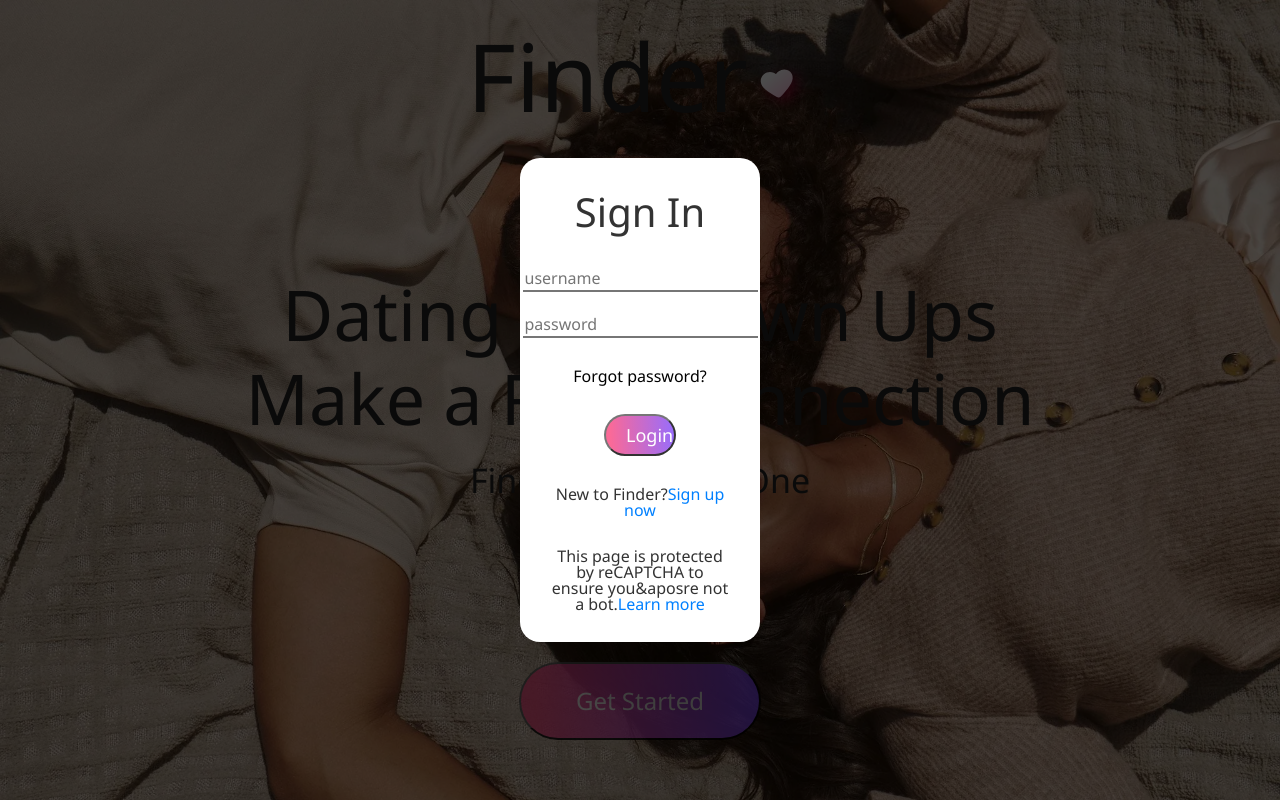
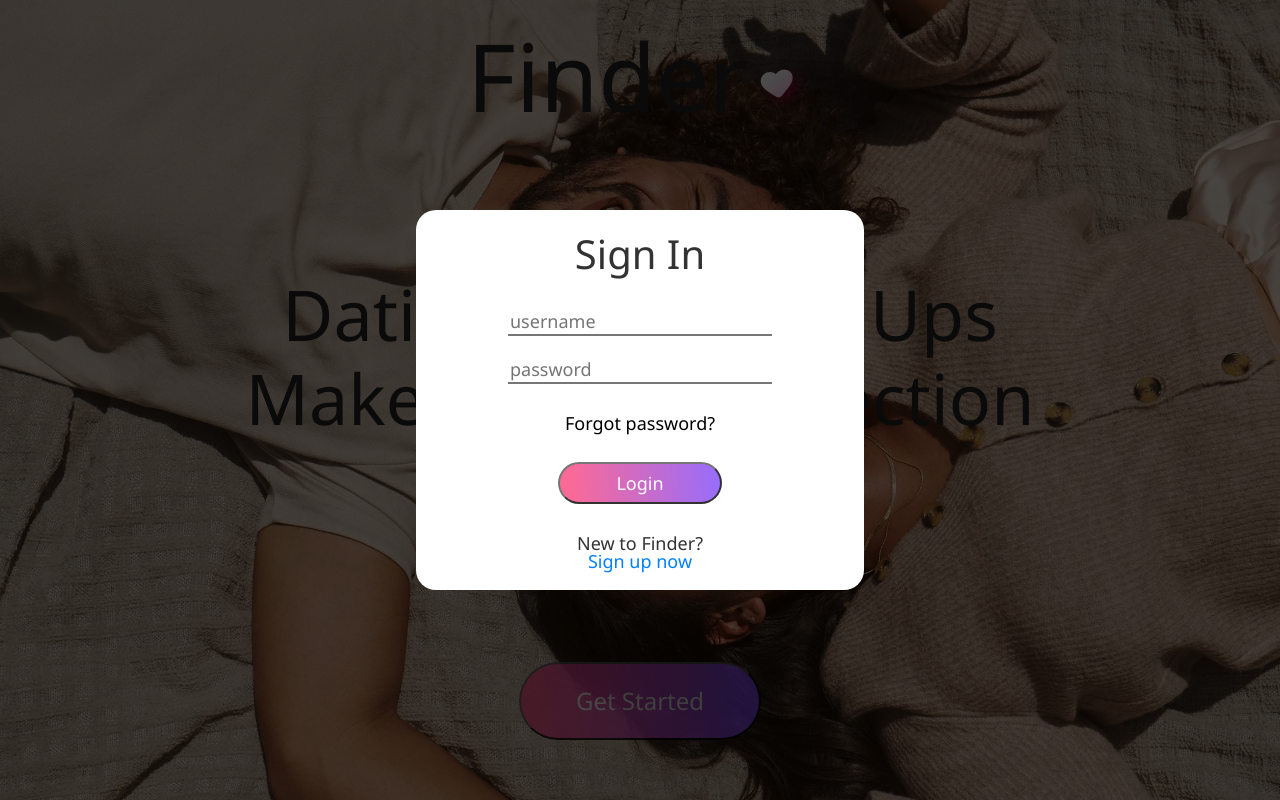
Before and after one commit to evvgenchik/Dating-app, a React (Vite) app in the folder client/: page / in a window 1280 px wide. Both pictures are taken after a click on the button "Get Started". Built offline with nearby package versions, Linux system fonts and the light colour scheme.

Commit message:
fix: popup

```diff
--- a/client/src/components/Modal/Modal.module.scss
+++ b/client/src/components/Modal/Modal.module.scss
@@ -19,27 +19,15 @@
   pointer-events: all;
 }
 
-.content.active {
+.content {
+  text-align: center;
+  transform: scale(0);
   border-radius: 20rem;
-  padding: 10rem;
   background-color: #fff;
-  text-align: center;
-  transform: scale(1);
-  width: 30vh;
-}
-
-.content {
-  padding: 20rem;
-  border: 12rem;
-  border-color: #fff;
-  text-align: center;
-  transform: scale(0.1);
+  width: 35vw;
   transition: 0.8s all;
 }
 
-.login {
-  display: flex;
-  flex-direction: column;
-  gap: 30rem;
-  padding: 20rem;
+.content.active {
+  transform: scale(1);
 }
--- a/client/src/components/Modal/Modal.tsx
+++ b/client/src/components/Modal/Modal.tsx
@@ -1,25 +1,48 @@
-import { FC } from 'react';
+import { FC, useEffect, useRef } from 'react';
 import styles from './Modal.module.scss';
+
 type Props = {
   active: boolean;
   setActive: (flag: boolean) => void;
-  className: string;
-  children: JSX.Element[];
+  children: JSX.Element;
 };
 
-const Modal: FC<Props> = ({ active, setActive, className, children }) => {
+const Modal: FC<Props> = ({ active, setActive, children }) => {
+  const popup = useRef(null);
+
+  const handleKeyDown = (e: React.KeyboardEvent) => {
+    if (e.code === 'Escape') {
+      setActive(false);
+      e.stopPropagation();
+    }
+  };
+
+  useEffect(() => {
+    if (popup.current) {
+      const input = popup.current as HTMLDivElement;
+      input.focus();
+    }
+  });
+
   return (
     <div
+      role='tab'
+      tabIndex={0}
       onClick={() => setActive(false)}
+      onKeyDown={handleKeyDown}
       className={active ? `${styles.modal} ${styles.active}` : styles.modal}
     >
       <div
+        ref={popup}
+        role='tab'
+        tabIndex={0}
         onClick={(e) => e.stopPropagation()}
+        onKeyDown={handleKeyDown}
         className={
           active ? `${styles.content} ${styles.active}` : styles.content
         }
       >
-        <div className={styles[className]}>{children.map((el) => el)}</div>
+        {children}
       </div>
     </div>
   );
--- a/client/src/components/UI/Button/MyButton.module.scss
+++ b/client/src/components/UI/Button/MyButton.module.scss
@@ -28,3 +28,19 @@
   margin: 0 auto;
   display: block;
 }
+
+.modal-btn {
+  font-size: 18rem;
+  padding: 10rem 20rem;
+  border-radius: 30rem;
+  width: 40%;
+  margin: 0 auto;
+}
+
+@media (width < 768px) {
+  .modal-btn {
+    font-size: 12rem;
+    padding: 3rem 5rem;
+    min-width: 40rem;
+  }
+}
--- a/client/src/components/UI/Button/MyButton.tsx
+++ b/client/src/components/UI/Button/MyButton.tsx
@@ -1,5 +1,5 @@
+import { FC } from 'react';
 import styles from './MyButton.module.scss';
-import { FC } from 'react';
 
 type Props = {
   className: string;
@@ -8,6 +8,8 @@ type Props = {
 };
 
 const MyButton: FC<Props> = ({ className, children, ...props }) => {
+  console.log(className);
+
   return (
     <button
       type='button'
--- a/client/src/pages/Home/Home.module.scss
+++ b/client/src/pages/Home/Home.module.scss
@@ -18,7 +18,6 @@
   align-items: center;
   height: 100%;
 }
-
 
 .content {
   display: flex;
@@ -58,23 +57,6 @@
   font-size: 34rem;
 }
 
-// .button {
-//   color: #FFFFFF;
-//   font-size: 24rem;
-//   padding: 25rem 55rem;
-//   border-radius: 50rem;
-//   background: linear-gradient(87.08deg, #FA457E 6.8%, #7B49FF 102.07%);
-//   cursor: pointer;
-//   opacity: 0.8;
-
-//   &:hover {
-//     background: linear-gradient(-87.08deg, #FA457E 6.8%, #7B49FF 102.07%);
-//     transition: 0.5s;
-//     opacity: 1;
-//   }
-// }
-
-
 .modalTitle {
   font-size: 40rem;
 }
@@ -86,20 +68,56 @@
   align-items: center;
 }
 
-
 .modalinput {
   outline: 0;
   border-width: 0 0 2px;
-
+  width: 100%;
 
   &:focus {
-    border-color: green;
-    outline: 1px dotted #000
+    border-color: blueviolet;
   }
 }
 
+.login {
+  display: flex;
+  flex-direction: column;
+  gap: 30rem;
+  padding: 20rem;
+  font-size: 18rem;
+}
 
-// .modalButton {
-//   width: 200rem;
-//   margin: 0 auto;
-// }
+@media (width < 768px) {
+  .login {
+    display: flex;
+    flex-direction: column;
+    gap: 20rem;
+    padding: 10rem;
+    font-size: 14rem;
+
+    .modalTitle {
+      font-size: 20rem;
+    }
+
+    .modalfrom {
+      gap: 15rem;
+    }
+  }
+}
+
+@media (width < 468px) {
+  .login {
+    display: flex;
+    flex-direction: column;
+    gap: 10rem;
+    padding: 10rem;
+    font-size: 12rem;
+
+    .modalTitle {
+      font-size: 18rem;
+    }
+
+    .modalfrom {
+      gap: 10rem;
+    }
+  }
+}
--- a/client/src/pages/Home/Home.tsx
+++ b/client/src/pages/Home/Home.tsx
@@ -1,12 +1,13 @@
-import { FC, useState } from 'react';
+import { useState } from 'react';
 import { NavLink } from 'react-router-dom';
 import heart from '../../assets/Home/heart2.svg';
 import styles from './Home.module.scss';
 import Modal from '../../components/Modal/Modal';
 import MyButton from '../../components/UI/Button/MyButton';
 
-const Home: FC = () => {
+const Home = () => {
   const [modalActive, setModalActive] = useState(false);
+
   return (
     <div className={styles.wrapper}>
       <div className={styles.container}>
@@ -23,21 +24,16 @@ const Home: FC = () => {
             <h2 className={styles.subtitle}>Find The Chosen One</h2>
             <h4 className={styles.description}>Online Dating Web App</h4>
           </div>
-          <div className={styles.mainFooter}>
           <MyButton
             className='home-button'
             onClick={() => setModalActive(true)}
           >
             Get Started
           </MyButton>
-          </div>
         </main>
 
-        <Modal
-          className='login'
-          active={modalActive}
-          setActive={setModalActive}
-        >
+        <Modal active={modalActive} setActive={setModalActive}>
+          <div className={styles.login}>
             <h2 className={styles.modalTitle}>Sign In</h2>
             <form className={styles.modalfrom}>
               <label className={styles.modallabel}>
@@ -64,19 +60,23 @@ const Home: FC = () => {
             <MyButton className='modal-btn'>Login</MyButton>
             <p className={styles.modalSignup}>
               New to Finder?
+              <p>
                 <NavLink style={{ color: '#0080ff' }} to='signup'>
                   Sign up now
                 </NavLink>
               </p>
-          <span className={styles.modalInfo}>
-            This page is protected by reCAPTCHA to ensure you&aposre not a bot.
+            </p>
+            {/* <span className={styles.modalInfo}>
+              This page is protected by reCAPTCHA to ensure you&aposre not a
+              bot.
               <a
                 style={{ color: '#0080ff' }}
                 href='https://policies.google.com/privacy'
               >
                 Learn more
               </a>
-          </span>
+            </span> */}
+          </div>
         </Modal>
       </div>
     </div>
```
Also changed, not shown: client/src/utils/types.ts (deleted, +0 -8 lines). Lines whose indentation alone changed are shown as unchanged.
